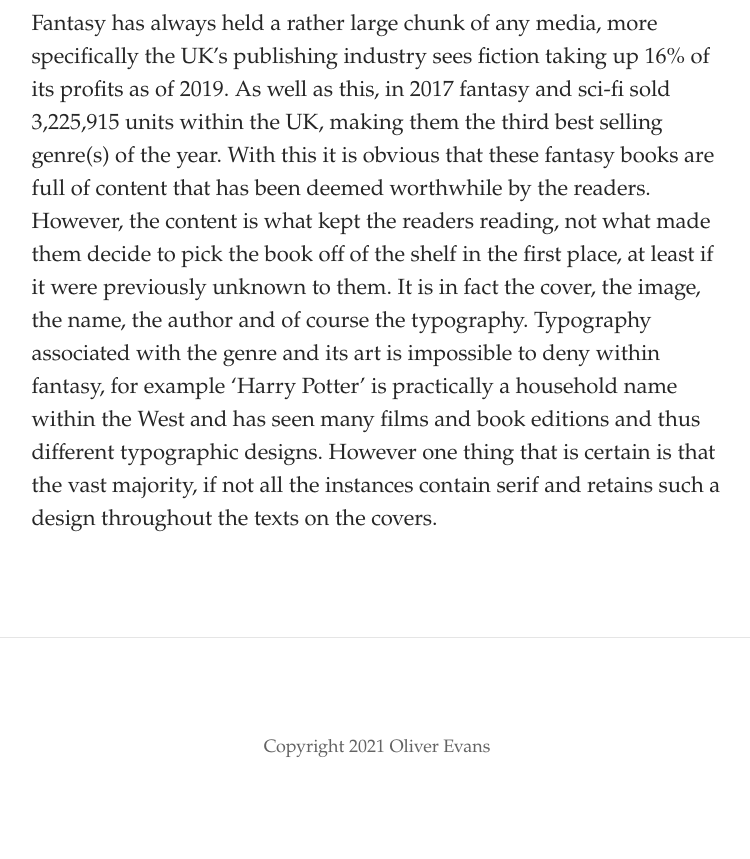
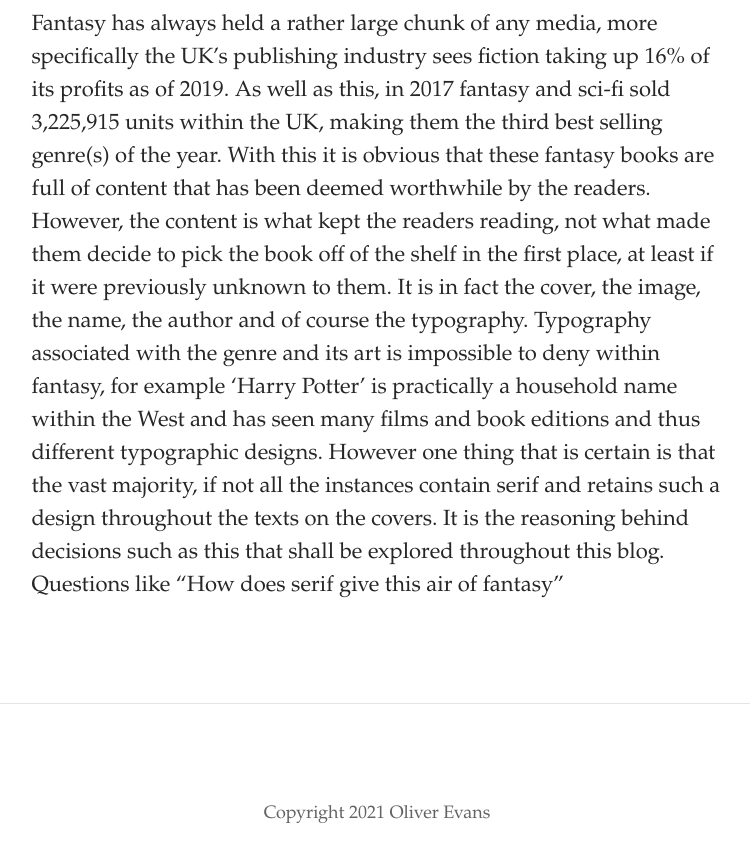
Before and after one commit to Frisper123/FrisperSiteThings, a Jekyll site: the page built from _posts/2021-09-27-the-magic-behind-fantasy-typefaces.md, in a window 1280 px wide, cut to the strip 344-1203 px from the top of the page. Shown: the whole strip, without its empty margins (263-1013 px from the left). Built offline with Jekyll 4.4.1, drawn with Linux system fonts in a browser that asks for light colours; some web fonts are replaced; before the commit the page ends 1137 px from its top, so only the background shows below that.

Commit message:
Update Post “2021-09-27-the-magic-behind-fantasy-typefaces”

```diff
--- a/_posts/2021-09-27-the-magic-behind-fantasy-typefaces.md
+++ b/_posts/2021-09-27-the-magic-behind-fantasy-typefaces.md
@@ -7,4 +7,4 @@
 caption: "An exploration into the popularity of fantasy "
 comments: false
 ---
-Fantasy has always held a rather large chunk of any media, more specifically the UK's publishing industry sees fiction taking up 16% of its profits as of 2019. As well as this, in 2017 fantasy and sci-fi sold 3,225,915 units within the UK, making them the third best selling genre(s) of the year. With this it is obvious that these fantasy books are full of content that has been deemed worthwhile by the readers. However, the content is what kept the readers reading, not what made them decide to pick the book off of the shelf in the first place, at least if it were previously unknown to them. It is in fact the cover, the image, the name, the author and of course the typography. Typography associated with the genre and its art is impossible to deny within fantasy, for example 'Harry Potter' is practically a household name within the West and has seen many films and book editions and thus different typographic designs. However one thing that is certain is that the vast majority, if not all the instances contain serif and retains such a design throughout the texts on the covers.
+Fantasy has always held a rather large chunk of any media, more specifically the UK's publishing industry sees fiction taking up 16% of its profits as of 2019. As well as this, in 2017 fantasy and sci-fi sold 3,225,915 units within the UK, making them the third best selling genre(s) of the year. With this it is obvious that these fantasy books are full of content that has been deemed worthwhile by the readers. However, the content is what kept the readers reading, not what made them decide to pick the book off of the shelf in the first place, at least if it were previously unknown to them. It is in fact the cover, the image, the name, the author and of course the typography. Typography associated with the genre and its art is impossible to deny within fantasy, for example 'Harry Potter' is practically a household name within the West and has seen many films and book editions and thus different typographic designs. However one thing that is certain is that the vast majority, if not all the instances contain serif and retains such a design throughout the texts on the covers. It is the reasoning behind decisions such as this that shall be explored throughout this blog. Questions like "How does serif give this air of fantasy"
```
